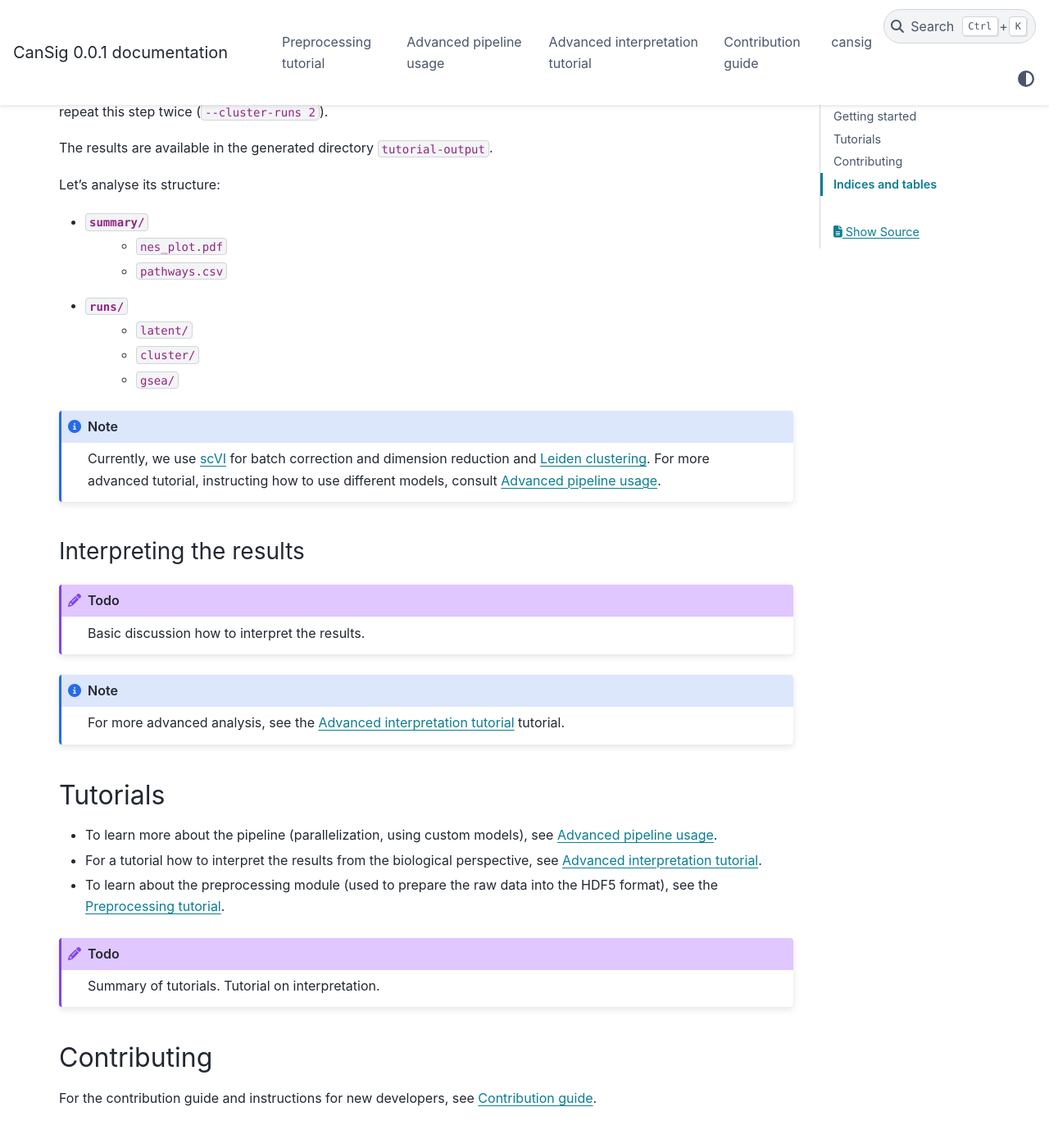
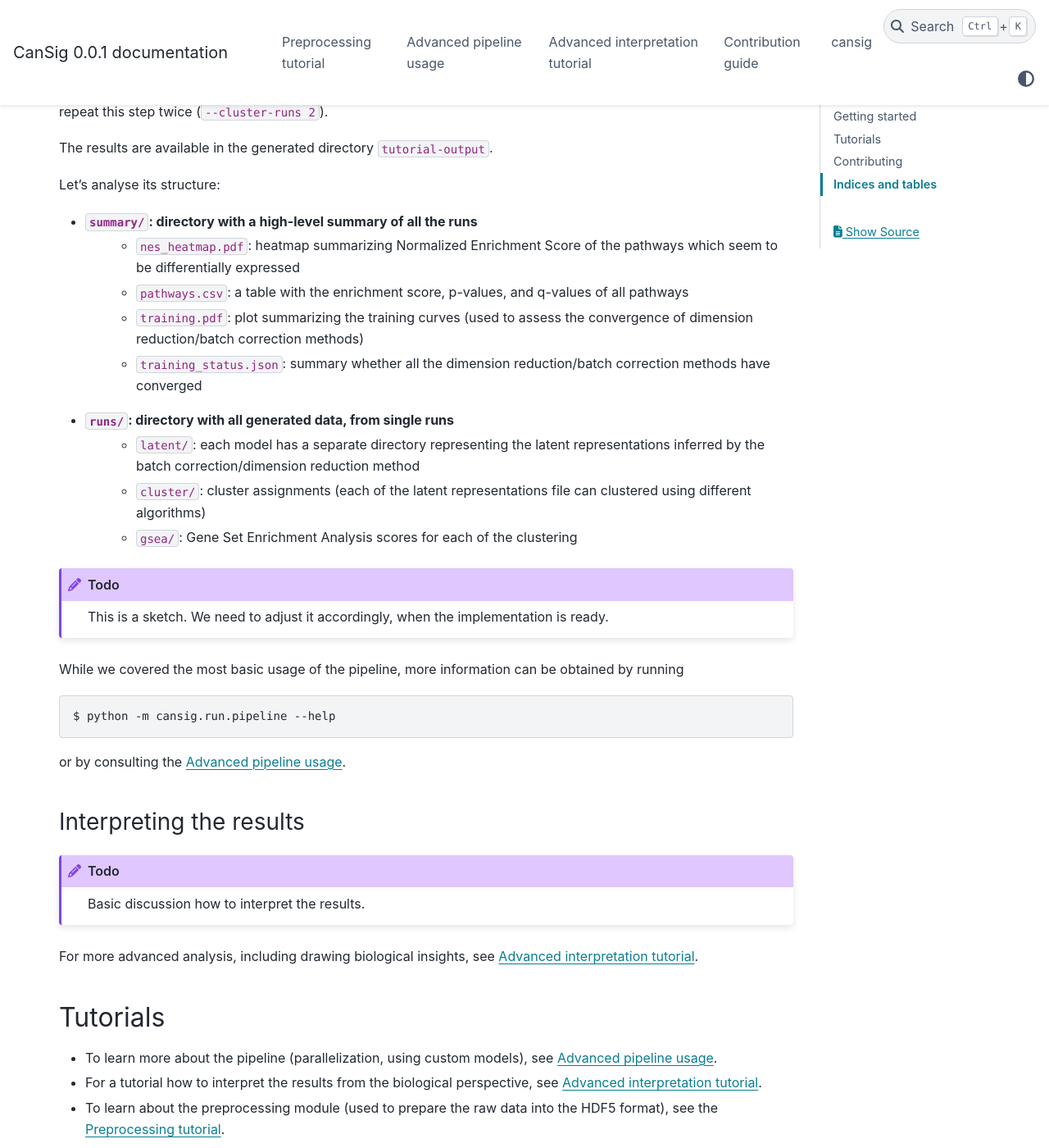
Before and after one commit to BoevaLab/CanSig, a Sphinx documentation site: the page built from docs/index.rst, in a window 1280 px wide and 1400 px high, scrolled down 1610 px. Shown: the whole window at 82% size. Built offline with Sphinx 7.4.7 and the PyData theme 0.15.4, drawn with Linux system fonts in a browser that asks for light colours.

Commit message:
Describe the generated artifacts

```diff
--- a/docs/index.rst
+++ b/docs/index.rst
@@ -58,18 +58,28 @@ The results are available in the generated directory ``tutorial-output``.
 
 Let's analyse its structure:
 
-* ``summary/``
-    * ``nes_plot.pdf``
-    * ``pathways.csv``
-* ``runs/``
-    * ``latent/``
-    * ``cluster/``
-    * ``gsea/``
+* ``summary/``: directory with a high-level summary of all the runs
+    * ``nes_heatmap.pdf``: heatmap summarizing Normalized Enrichment Score of the pathways which seem to be differentially expressed
+    * ``pathways.csv``: a table with the enrichment score, p-values, and q-values of all pathways
+    * ``training.pdf``: plot summarizing the training curves (used to assess the convergence of dimension reduction/batch correction methods)
+    * ``training_status.json``: summary whether all the dimension reduction/batch correction methods have converged
+* ``runs/``: directory with all generated data, from single runs
+    * ``latent/``: each model has a separate directory representing the latent representations inferred by the batch correction/dimension reduction method
+    * ``cluster/``: cluster assignments (each of the latent representations file can clustered using different algorithms)
+    * ``gsea/``: Gene Set Enrichment Analysis scores for each of the clustering
+
+.. todo::
+   This is a sketch. We need to adjust it accordingly, when the implementation is ready.
 
 
-.. note::
-   Currently, we use `scVI <https://github.com/scverse/scvi-tools>`_ for batch correction and dimension reduction and `Leiden clustering <https://doi.org/10.1038/s41598-019-41695-z>`_.
-   For more advanced tutorial, instructing how to use different models, consult :ref:`pipeline-advanced`.
+While we covered the most basic usage of the pipeline, more information can be obtained by running
+
+.. code-block:: bash
+
+   $ python -m cansig.run.pipeline --help
+
+or by consulting the :ref:`pipeline-advanced`.
+
 
 Interpreting the results
 ^^^^^^^^^^^^^^^^^^^^^^^^
@@ -77,8 +87,9 @@ Interpreting the results
 .. todo::
    Basic discussion how to interpret the results.
 
-.. note::
-   For more advanced analysis, see the :ref:`interpretation` tutorial.
+
+For more advanced analysis, including drawing biological insights, see :ref:`interpretation`.
+
 
 Tutorials
 ---------
@@ -86,9 +97,6 @@ Tutorials
 * To learn more about the pipeline (parallelization, using custom models), see :ref:`pipeline-advanced`.
 * For a tutorial how to interpret the results from the biological perspective, see :ref:`interpretation`.
 * To learn about the preprocessing module (used to prepare the raw data into the HDF5 format), see the :ref:`preprocessing`.
-
-.. todo::
-   Summary of tutorials. Tutorial on interpretation.
 
 
 Contributing
```
